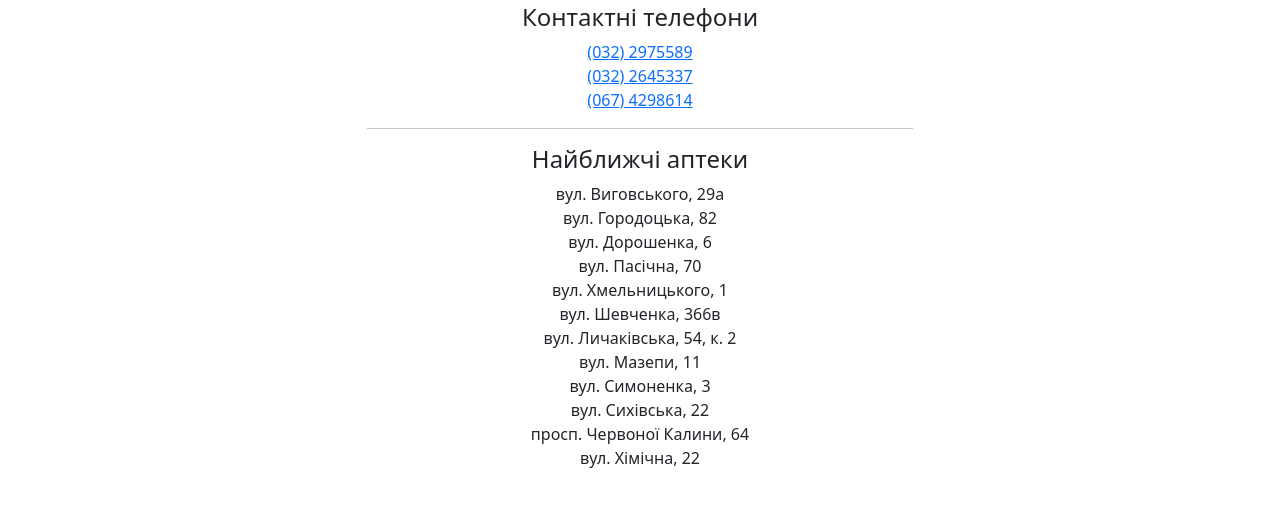
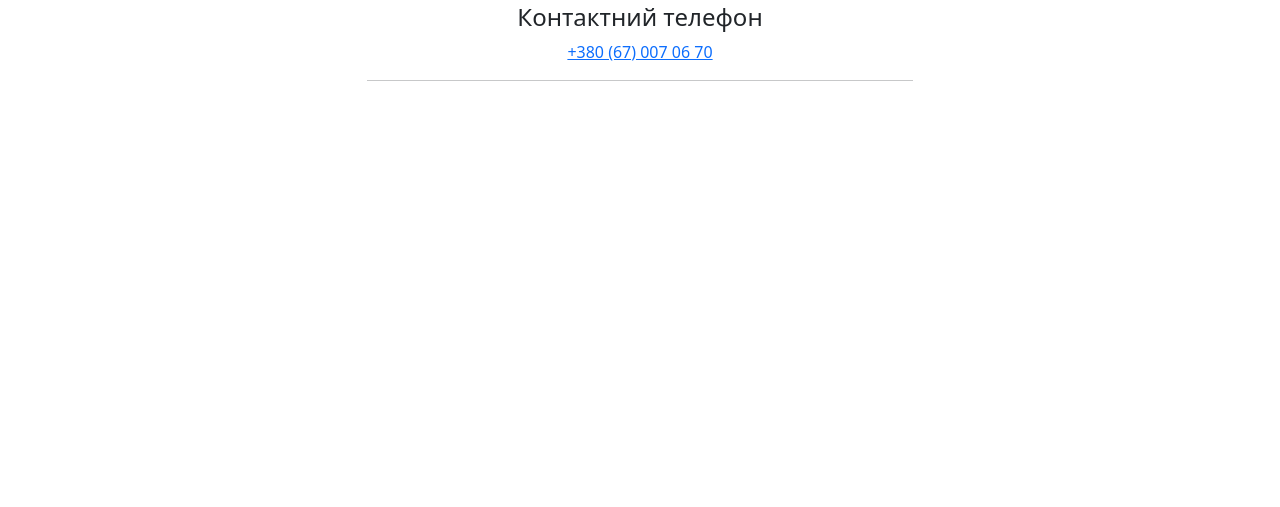
Before and after one commit to OstapHybaSombra/ostaphybasombra.github.io, a plain HTML site: page index.html in a window 1280 px wide. Shown: the part 213-720 px from the top of the page. Drawn offline with nearby package versions, Linux system fonts and the light colour scheme.

Commit message:
Update index.html
changed data

```diff
--- a/index.html
+++ b/index.html
@@ -93,14 +93,14 @@
             <div class="row py-lg-5">
             <div class="col-lg-6 col-md-8 mx-auto">
                 <h1 class="fw-light">Сайт тимчасово недоступний</h1>
-                <h4>Контактні телефони</h4>
+                <h4>Контактний телефон</h4>
                 <ul>
-                    <li><a href="tel:0322975589">(032) 2975589</a></li>
-                    <li><a href="tel:0322645337">(032) 2645337</a></li>
-                    <li><a href="tel:0674298614">(067) 4298614</a></li>
+                    <li><a href="tel:+380 (67) 007 06 70">+380 (67) 007 06 70</a></li>
+                    <!-- <li><a href="tel:0322645337">(032) 2645337</a></li>
+                    <li><a href="tel:0674298614">(067) 4298614</a></li> -->
                 </ul>
                 <hr>
-                <h4>Найближчі аптеки</h4>
+                <!-- <h4>Найближчі аптеки</h4>
                 <ul>
                     <li>вул. Виговського, 29а</li>
                     <li>вул. Городоцька, 82</li>
@@ -114,7 +114,7 @@
                     <li>вул. Сихівська, 22</li>
                     <li>просп. Червоної Калини, 64</li>
                     <li>вул. Хімічна, 22</li>
-                </ul>
+                </ul> -->
                 <p class="lead text-muted"></p>
             </div>
             </div>
```
